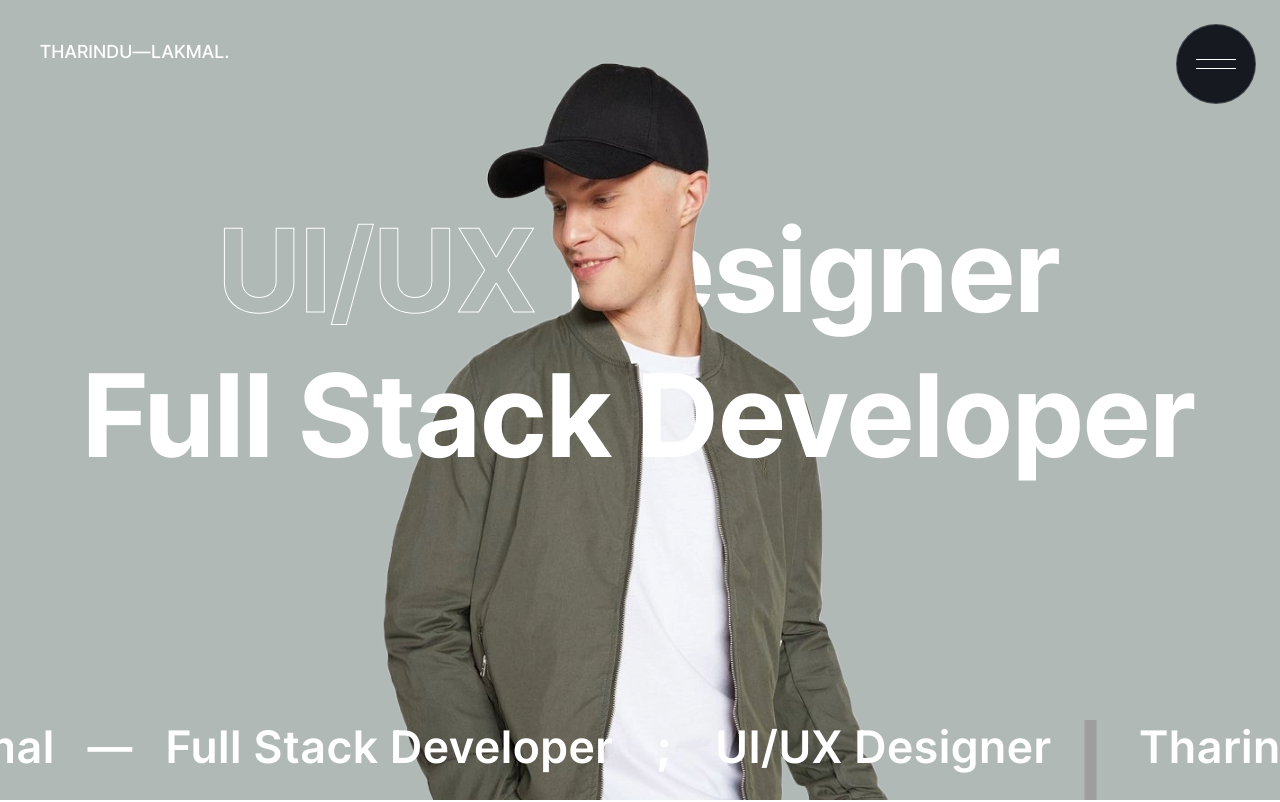
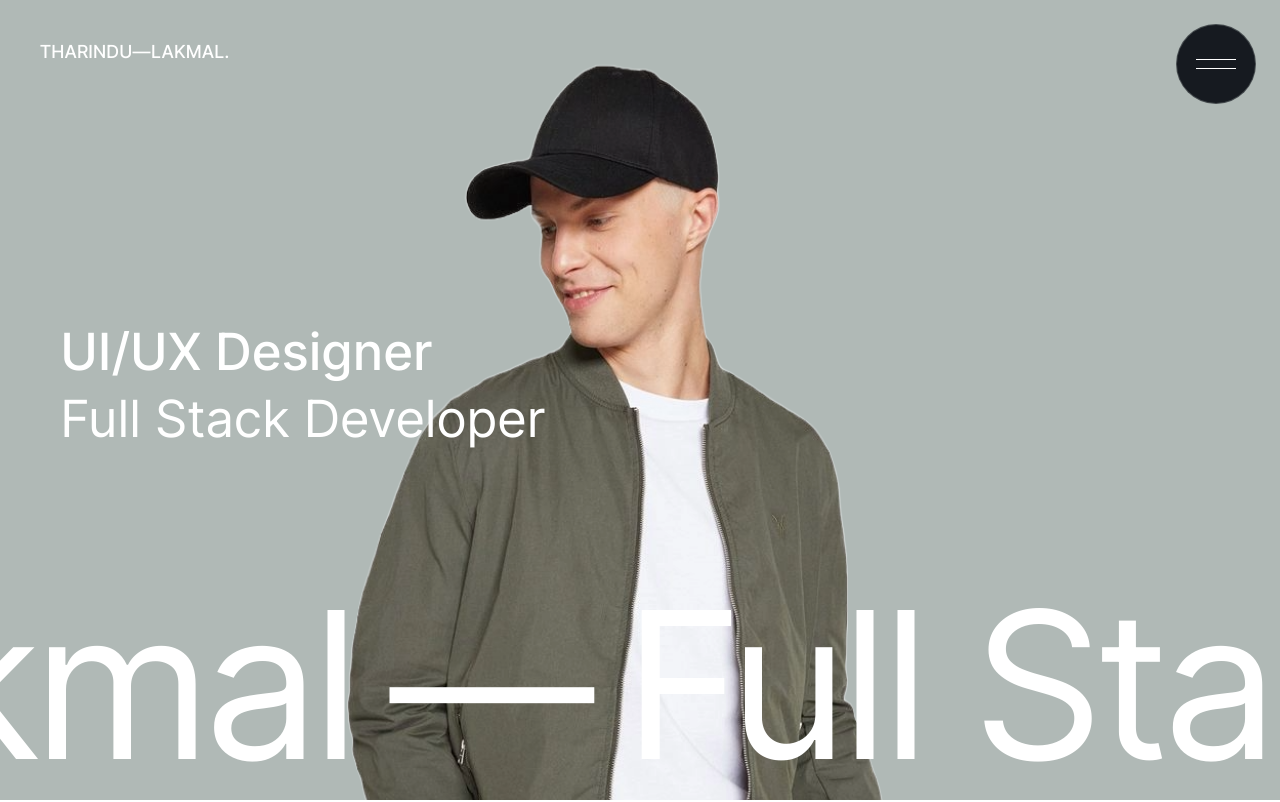
Before and after one commit to Tharindu-Lakmal/My-Portfolio, a React (Vite) app in the folder frontend/: page / in a window 1280 px wide. Shown: the top 802 px of the page. Built offline with nearby package versions, Linux system fonts and the light colour scheme; grey boxes are pictures that could not be loaded.

Commit message:
changes for header

```diff
--- a/frontend/src/components/Home/Hero/Hero.css
+++ b/frontend/src/components/Home/Hero/Hero.css
@@ -29,7 +29,7 @@
     margin: 0 10px;
     top: 35vh;
     font-size: 7vw;
-
+    font-weight: 400;
     transition: 1s cubic-bezier(0.075, 0.5, 0, 1);
 }
 .first-header {
@@ -37,9 +37,11 @@
     flex-direction: row;
     gap: 16px;
     font-size: 7vw;
-    color: transparent;
+    font-weight: 500;
+    color: var(--text-light);
+    /* color: transparent;
     -webkit-text-stroke-color: var(--text-light);
-    -webkit-text-stroke-width: 1px;
+    -webkit-text-stroke-width: 1px; */
     z-index: 10;
 }
 .first-header span {
@@ -68,7 +70,7 @@
 
 .scroller {
     position: absolute;
-    top: 42vh;
+    bottom: 24vh;
     z-index: 3;
     max-width: 100%;
 }
@@ -79,7 +81,7 @@
     flex-wrap: wrap;
     gap: 0.7rem;
     font-size: 38vw;
-    font-weight: 500;
+    font-weight: 400;
     color: var(--text-light);
     letter-spacing: 1px;
 }
@@ -116,7 +118,15 @@
     }
 
     .hero .text {
-        top: 40vh;
+        top: 43vh;
+    }
+
+    .first-header, .second-header {
+        font-size: 5vw;
+    }
+
+    .first-header span {
+        font-size: 5vw;
     }
 
     .scroller .scroller_inner {
@@ -133,6 +143,16 @@
         margin-block-start: 40px;
     }
 
+    .hero .text {
+        position: absolute;
+        display: flex;
+        flex-direction: column;
+        justify-content: space-between;
+        gap: 0.5rem;
+        width: 100%;
+        top: 5vh;
+    }
+
     .scroller .scroller_inner {
         gap: 1rem;
         letter-spacing: 2px;
@@ -141,14 +161,21 @@
 
     .first-header, .second-header {
         top: 35vh;
-        font-size: 5vw;
+        font-size: 4vw;
     }
     .first-header {
         gap: 16px;
-        font-size: 5vw;
+        font-size: 4vw;
     }
     .first-header span {
-        font-size: 5vw;
+        font-size: 4vw;
+    }
+
+    .scroller {
+        position: absolute;
+        bottom: -3vh;
+        z-index: 3;
+        max-width: 100%;
     }
 }
 
@@ -160,7 +187,7 @@
         margin-block-start: -35px;
     }
 
-    .hero .text {
+    /* .hero .text {
         position: relative;
         display: flex;
         flex-direction: column;
@@ -169,8 +196,8 @@
         min-height: 100vh;
         top: 0;
         padding-inline-start: 0;
-    }
-    .first-header, .second-header {
+    } */
+    /* .first-header, .second-header {
         position: relative;
         font-size: 9vw;
         top: 25vh;
@@ -189,7 +216,7 @@
         color: var(--text-light);
         margin-block-start: 0px;
         -webkit-text-stroke-width: 0px;
-    }
+    } */
 
     .second-header {
         position: relative;
@@ -199,8 +226,7 @@
 
     .scroller {
         position: absolute;
-        top: 0;
-        top: 90vh;
+        bottom: -1vh;
         z-index: 3;
         max-width: 100%;
     }
@@ -208,8 +234,8 @@
     .scroller .scroller_inner {
         gap: 1rem;
         letter-spacing: 2px;
-        font-weight: 600;
-        font-size: 3.5vw;
+        font-weight: 400;
+        font-size: 16vw;
     }
 
 }
@@ -221,9 +247,9 @@
 
     .scroller .scroller_inner {
         gap: 2rem;
-        font-size: 3.5vw;
+        font-size: 16vw;
         letter-spacing: 2px;
-        font-weight: 600;
+        font-weight: 400;
     }
 }
 
--- a/frontend/src/components/Home/Hero/Hero.jsx
+++ b/frontend/src/components/Home/Hero/Hero.jsx
@@ -52,8 +52,12 @@ const Hero = () => {
     <div className='hero'>
 
         <div className="text">
-            <h1 className="first-header">UI/UX <span>Designer</span></h1>
+          <div className="text1">
+            <h1 className="first-header">UI/UX Designer</h1>
+          </div>
+          <div className="text2">
             <h1 className="second-header">Full Stack Developer</h1>
+          </div>
         </div>
 
         <div className="user-container">
```
Also changed, not shown: frontend/src/assets/user.png.
